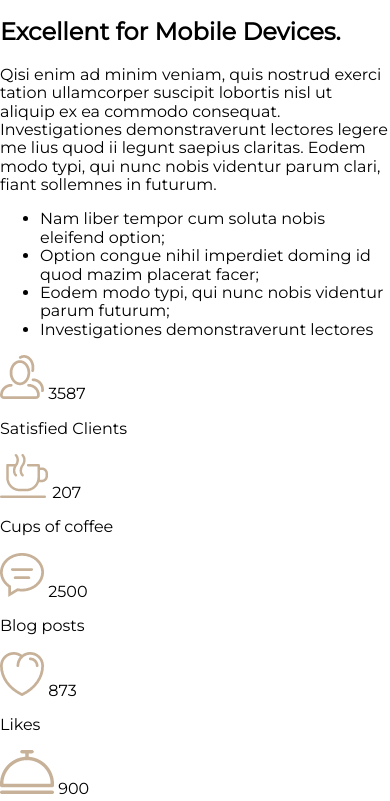
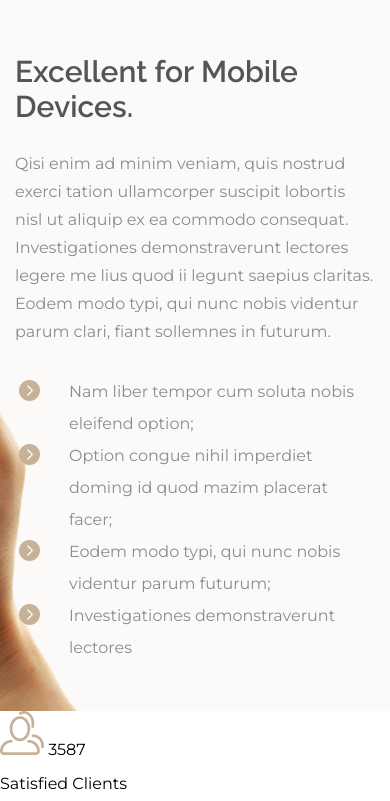
Before and after one commit to rayxxsuzuya/waxom, a plain HTML site: page index.html in a window 390 px wide. Shown: the part 3649-4450 px from the top of the page. Drawn offline with nearby package versions, Linux system fonts and the light colour scheme.

Commit message:
page-mobile stylized

```diff
--- a/index.html
+++ b/index.html
@@ -181,9 +181,11 @@
 	</div>
 	<div class="page-mobile">
 		<div class="container">
+			<div class="mobile-box">
 				<h2>Excellent for Mobile Devices.</h2>
 				<p>Qisi enim ad minim veniam, quis nostrud exerci tation ullamcorper suscipit lobortis nisl ut aliquip ex ea commodo
-			consequat. Investigationes demonstraverunt lectores legere me lius quod ii legunt saepius claritas. Eodem modo typi, qui
+					consequat. Investigationes demonstraverunt lectores legere me lius quod ii legunt saepius claritas. Eodem modo typi,
+					qui
 					nunc nobis videntur parum clari, fiant sollemnes in futurum.</p>
 				<ul>
 					<li>Nam liber tempor cum soluta nobis eleifend option;</li>
@@ -191,6 +193,7 @@
 					<li>Eodem modo typi, qui nunc nobis videntur parum futurum;</li>
 					<li>Investigationes demonstraverunt lectores</li>
 				</ul>
+			</div>
 		</div>
 	</div>
 	<div class="page-stats">
--- a/sass/style.sass
+++ b/sass/style.sass
@@ -417,3 +417,49 @@ body
 			font-weight: 400
 			margin: 0 auto
 			text-align: center
+
+.page-mobile
+	padding-left: 15px
+	padding-right: 15px
+	background-image: url(../img/mobile-bg.png)
+	background-repeat: no-repeat
+	background-size: cover
+	background-position: center
+	.container
+		padding-top: 8.85%
+		padding-bottom: 8.5%
+		display: flex
+		justify-content: flex-end
+		.mobile-box
+			max-width: 673px
+			h2
+				color: #555555
+				font-family: 'Raleway', sans-serif
+				font-size: 1.875em
+				font-weight: 600
+				margin-bottom: 26px
+			p
+				color: #8c8c8c
+				font-size: 1em
+				font-weight: 400
+				line-height: 28px
+			ul
+				list-style-type: none
+				margin-top: 30px
+				padding-left: 15%
+				li
+					color: #8c8c8c
+					font-size: 1em
+					font-weight: 400
+					line-height: 32px
+					position: relative
+					&::before
+						content: ''
+						display: block
+						width: 21px
+						height: 21px
+						background-image: url(../img/mobile-icon.png)
+						background-repeat: no-repeat
+						position: absolute
+						left: -50px
+						top: 4px
```
Also changed, not shown: css/style.css, 1 other file. Lines whose indentation alone changed are shown as unchanged.
